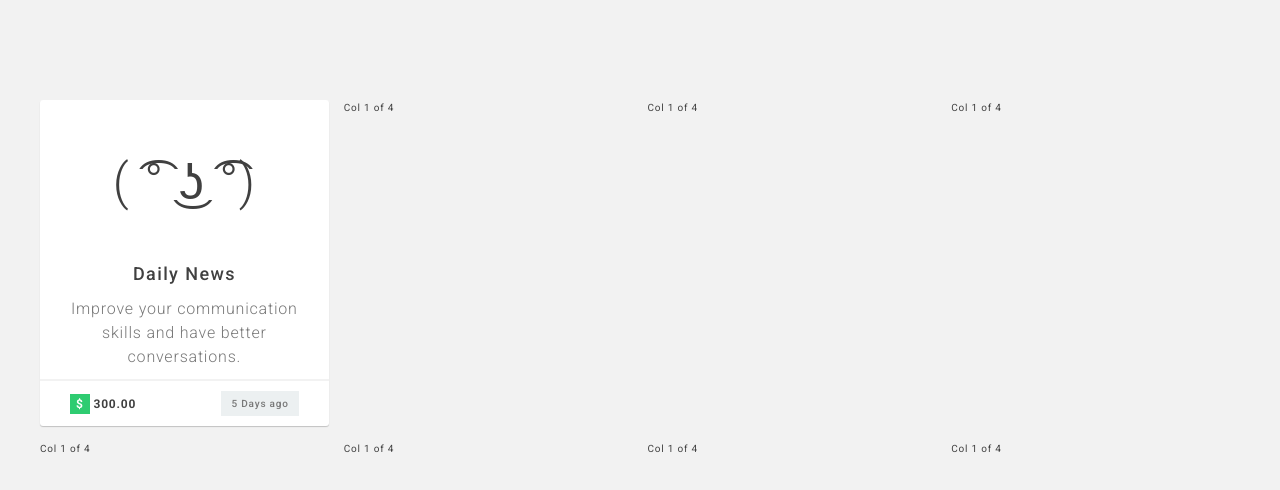
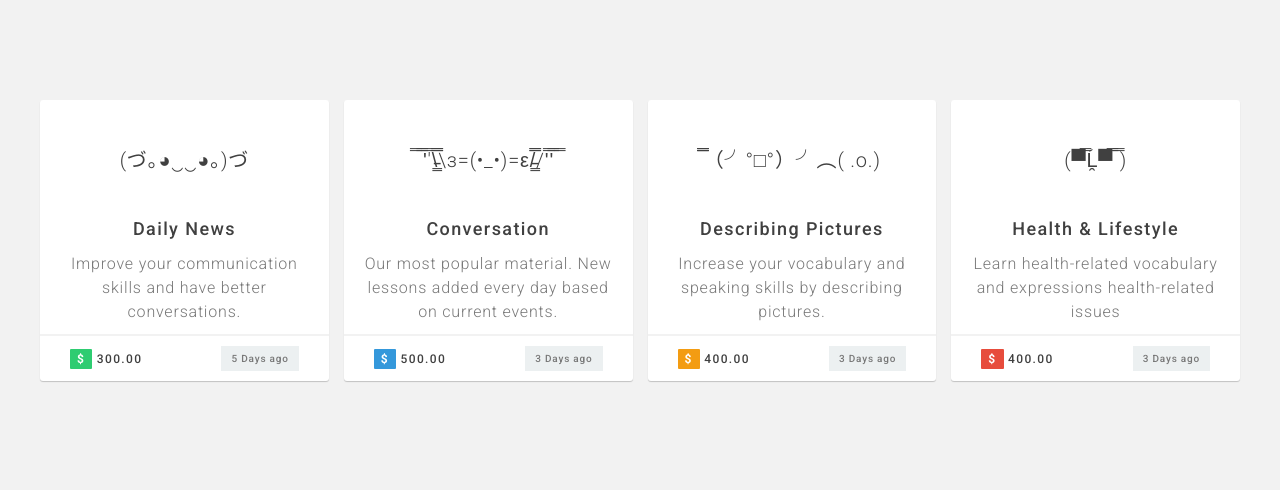
Before and after one commit to kkbjjtllavora/e-commerce, a React (Create React App) app: page / in a window 1280 px wide. Shown: the top 490 px of the page. Built offline with nearby package versions, Linux system fonts and the light colour scheme.

Commit message:
base components done

```diff
--- a/src/App.js
+++ b/src/App.js
@@ -1,87 +1,21 @@
-import { createUseStyles } from 'react-jss';
-import Grid, { GRID_ROW, COL_1_OF_4 } from './components/layout/Grid';
-import { GREY_B, BLACK_A, PURE_WHITE, GREY_E, GREEN_A, GREY_C, GREY_D } from './constants/colors';
-import { DEFAULT_FONT_SIZE } from './constants/styles';
+import { createUseStyles } from "react-jss";
+import Grid, { GRID_ROW, COL_1_OF_4 } from "./components/layout/Grid";
+import { GREY_B } from "./constants/colors";
+import ShadowBox from "./components/layout/ShadowBox";
+import {
+    BADGE_GREEN,
+    BADGE_BLUE,
+    BADGE_ORANGE,
+    BADGE_RED,
+} from "./components/common/Badge";
+import ThumbnailMain from "./components/presentations/ThumbnailMain";
 
 const useStyles = createUseStyles({
     mainContainer: {
         backgroundColor: GREY_B,
-    height: '100vh',
-    width: '100%',
-    padding: '10rem 0',
-  },
-
-  borderBox: {
-    backgroundColor: PURE_WHITE,
-    borderRadius: '3px',
-    boxShadow: 'rgba(0, 0, 0, 0.2) 0px 1px 1px',
-  },
-
-  borderBoxLink: {
-    width: '100%',
-    height: '100%',
-    display: 'block',
-    textDecoration: 'none',
-  },
-
-  thumbnailMain: {
-    padding: '0 2rem',
-    borderBottom: '2px solid rgb(242, 242, 242)',
-  },
-
-  thumbnailSub: {
-    padding: '1rem 3rem',
-    display: 'flex',
-    justifyContent: 'space-between',
-    alignItems: 'center',
-  },
-
-  thumbnailImg: {
-    width: '100%',
-    display: 'inline-block',
-    fontSize: '5rem',
-    textAlign: 'center',
-    color: BLACK_A,
-    margin: '4.5rem 0 4rem',
-    fontWeight: '300',
-  },
-
-  thumbnailTitle: {
-    fontSize: '1.8rem',
-    textAlign: 'center',
-    color: BLACK_A,
-    fontWeight: '500',
-    marginBottom: '1rem',
-    letterSpacing: '1.4px',
-  },
-
-  thumbnailDescription: {
-    color: GREY_E,
-    fontSize: DEFAULT_FONT_SIZE,
-    textAlign: 'center',
-    fontWeight: '300',
-    display: 'inline-block',
-    marginBottom: '1rem',
-  },
-
-  priceContainer: {
-    color: BLACK_A,
-    fontWeight: 600,
-    fontSize: '1.2rem',
-  },
-
-  dateContainer: {
-    color: GREY_E,
-    fontWeight: '500',
-    backgroundColor: GREY_C,
-    padding: '.5rem 1rem',
-  },
-
-  badge: {
-    fontWeight: '600',
-    color: PURE_WHITE,
-    backgroundColor: GREEN_A,
-    padding: '.3rem .6rem',
+        minHeight: "100vh",
+        width: "100%",
+        padding: "10rem 0",
     },
 });
 
@@ -92,45 +26,64 @@ function App() {
         <div className={classes.mainContainer}>
             <Grid variety={GRID_ROW}>
                 <Grid variety={COL_1_OF_4}>
-          <div className={classes.borderBox}>
-            <a href="#" className={classes.borderBoxLink}>
-              <article>
-                <div className={classes.thumbnailMain}>
-                  <div className={classes.thumbnailImg}>
-                    ( ͡° ͜ʖ ͡°)
-                  </div>
-                  <h4 className={classes.thumbnailTitle}>
-                    Daily News
-                  </h4>
-                  <p className={classes.thumbnailDescription}>
-                    Improve your communication skills and have better conversations.
-                  </p>
-                </div>
-
-                <div className={classes.thumbnailSub}>
-                  <div className={classes.priceContainer}>
-                    <span className={classes.badge}>$</span>{" "}
-                    300.00
-                  </div>
-
-                  <div className={classes.dateContainer}>
-                    5 Days ago
-                  </div>
-                </div>
-              </article>
-            </a>
-          </div>
+                    <ShadowBox isLinked>
+                        <ThumbnailMain
+                            fontFace="(づ｡◕‿‿◕｡)づ"
+                            title="Daily News"
+                            description="
+                                    Improve your communication skills and have
+                                    better conversations."
+                            badgeColor={BADGE_GREEN}
+                            badgeIcon="$"
+                            pillContent="5 Days ago"
+                            badgeContent="300.00"
+                        />
+                    </ShadowBox>
                 </Grid>
-        <Grid variety={COL_1_OF_4}>Col 1 of 4</Grid>
-        <Grid variety={COL_1_OF_4}>Col 1 of 4</Grid>
-        <Grid variety={COL_1_OF_4}>Col 1 of 4</Grid>
+                <Grid variety={COL_1_OF_4}>
+                    <ShadowBox isLinked>
+                        <ThumbnailMain
+                            fontFace=" ̿ ̿'̿'\̵͇̿̿\з=(•_•)=ε/̵͇̿̿/'̿'̿ ̿"
+                            title="Conversation"
+                            description="
+                            Our most popular material. New lessons
+                            added every day based on current events."
+                            badgeColor={BADGE_BLUE}
+                            badgeIcon="$"
+                            pillContent="3 Days ago"
+                            badgeContent="500.00"
+                        />
+                    </ShadowBox>
                 </Grid>
-
-      <Grid variety={GRID_ROW}>
-        <Grid variety={COL_1_OF_4}>Col 1 of 4</Grid>
-        <Grid variety={COL_1_OF_4}>Col 1 of 4</Grid>
-        <Grid variety={COL_1_OF_4}>Col 1 of 4</Grid>
-        <Grid variety={COL_1_OF_4}>Col 1 of 4</Grid>
+                <Grid variety={COL_1_OF_4}>
+                    <ShadowBox isLinked>
+                        <ThumbnailMain
+                            fontFace="̿̿̿（╯°□°）╯︵( .o.)"
+                            title="Describing Pictures"
+                            description="
+                            Increase your vocabulary and speaking
+                                        skills by describing pictures."
+                            badgeColor={BADGE_ORANGE}
+                            badgeIcon="$"
+                            pillContent="3 Days ago"
+                            badgeContent="400.00"
+                        />
+                    </ShadowBox>
+                </Grid>
+                <Grid variety={COL_1_OF_4}>
+                    <ShadowBox isLinked>
+                        <ThumbnailMain
+                            fontFace="(▀̿Ĺ̯▀̿ ̿)"
+                            title="Health & Lifestyle"
+                            description="
+                            Learn health-related vocabulary and expressions health-related issues"
+                            badgeColor={BADGE_RED}
+                            badgeIcon="$"
+                            pillContent="3 Days ago"
+                            badgeContent="400.00"
+                        />
+                    </ShadowBox>
+                </Grid>
             </Grid>
         </div>
     );
--- /dev/null
+++ b/src/components/common/Badge.js
@@ -0,0 +1,62 @@
+import { createUseStyles } from "react-jss";
+import {
+    BLUE_A,
+    RED_A,
+    PURE_WHITE,
+    ORANGE_A,
+    GREEN_A,
+    BLACK_A,
+} from "../../constants/colors";
+
+export const BADGE_BLUE = "BADGE_BLUE";
+export const BADGE_RED = "BADGE_RED";
+export const BADGE_GREEN = "BADGE_GREEN";
+export const BADGE_ORANGE = "BADGE_ORANGE";
+
+const BADGE_BASE_STYLE = {
+    fontWeight: "600",
+    color: PURE_WHITE,
+    padding: ".3rem .7rem",
+    borderRadius: "1px",
+};
+
+const useStyles = createUseStyles({
+    badgeContainer: {
+        color: BLACK_A,
+        fontWeight: 500,
+        fontSize: "1.2rem",
+        letterSpacing: "1.4px",
+    },
+
+    [BADGE_BLUE]: {
+        ...BADGE_BASE_STYLE,
+        backgroundColor: BLUE_A,
+    },
+
+    [BADGE_ORANGE]: {
+        ...BADGE_BASE_STYLE,
+        backgroundColor: ORANGE_A,
+    },
+
+    [BADGE_GREEN]: {
+        ...BADGE_BASE_STYLE,
+        backgroundColor: GREEN_A,
+    },
+
+    [BADGE_RED]: {
+        ...BADGE_BASE_STYLE,
+        backgroundColor: RED_A,
+    },
+});
+
+const Badge = ({ variety = GREEN_A, icon, children }) => {
+    const classes = useStyles();
+
+    return (
+        <div className={classes.badgeContainer}>
+            <span className={classes[variety]}>{icon}</span> {children}
+        </div>
+    );
+};
+
+export default Badge;
--- /dev/null
+++ b/src/components/common/Pill.js
@@ -0,0 +1,19 @@
+import { createUseStyles } from "react-jss";
+import { GREY_E, GREY_C } from "../../constants/colors";
+
+const useStyles = createUseStyles({
+    pill: {
+        color: GREY_E,
+        fontWeight: "500",
+        backgroundColor: GREY_C,
+        padding: ".5rem 1rem",
+    },
+});
+
+const Pill = ({ children }) => {
+    const classes = useStyles();
+
+    return <div className={classes.pill}>{children}</div>;
+};
+
+export default Pill;
--- a/src/components/layout/Grid.js
+++ b/src/components/layout/Grid.js
@@ -1,42 +1,42 @@
-import React from 'react';
-import PropTypes from 'prop-types';
-import { createUseCSS } from '../../utils/CSS';
+import React from "react";
+import PropTypes from "prop-types";
+import { createUseCSS } from "../../utils/CSS";
 import {
     MAX_WIDTH,
     GUTTER_HORIZONTAL,
     GUTTER_VERTICAL,
-} from '../../constants/styles';
+} from "../../constants/styles";
 
-export const GRID_ROW   = 'grid-row';
-export const COL_1_OF_2 = 'col-1-of-2';
-export const COL_1_OF_3 = 'col-1-of-3';
-export const COL_2_OF_3 = 'col-2-of-3';
-export const COL_1_OF_4 = 'col-1-of-4';
-export const COL_2_OF_4 = 'col-2-of-4';
-export const COL_3_OF_4 = 'col-3-of-4';
+export const GRID_ROW = "grid-row";
+export const COL_1_OF_2 = "col-1-of-2";
+export const COL_1_OF_3 = "col-1-of-3";
+export const COL_2_OF_3 = "col-2-of-3";
+export const COL_1_OF_4 = "col-1-of-4";
+export const COL_2_OF_4 = "col-2-of-4";
+export const COL_3_OF_4 = "col-3-of-4";
 
 const BASE_COLUMN_STYLE = {
-    float: 'left',
+    float: "left",
 
-    '&:not(:last-child)': {
+    "&:not(:last-child)": {
         marginRight: GUTTER_HORIZONTAL,
-    }
-}
+    },
+};
 
 const useCSS = createUseCSS({
     [GRID_ROW]: {
         maxWidth: MAX_WIDTH,
-        margin: '0 auto',
+        margin: "0 auto",
 
-        '&:not(:last-child)': {
+        "&:not(:last-child)": {
             marginBottom: GUTTER_VERTICAL,
         },
 
-        '&::after': {
+        "&::after": {
             content: '""',
-            display: 'table',
-            clear: 'both',
-        }
+            display: "table",
+            clear: "both",
+        },
     },
 
     [COL_1_OF_2]: {
@@ -67,21 +67,14 @@ const useCSS = createUseCSS({
     [COL_3_OF_4]: {
         ...BASE_COLUMN_STYLE,
         width: `calc(3 * ((100% - 3 * ${GUTTER_HORIZONTAL}) / 4) + ${GUTTER_HORIZONTAL} * 2)`,
-    }
+    },
 });
 
-const Grid = ({
-    variety = GRID_ROW,
-    children,
-}) => {
+const Grid = ({ variety = GRID_ROW, children }) => {
     const classes = useCSS();
 
-    return (
-        <div className={classes[variety]}>
-            {children}
-        </div>
-    );
-}
+    return <div className={classes[variety]}>{children}</div>;
+};
 
 export default Grid;
 
@@ -93,7 +86,7 @@ Grid.propTypes = {
         COL_2_OF_3,
         COL_1_OF_4,
         COL_2_OF_4,
-        COL_3_OF_4
+        COL_3_OF_4,
     ]),
     children: PropTypes.node,
-}
+};
--- /dev/null
+++ b/src/components/layout/ShadowBox.js
@@ -0,0 +1,32 @@
+import { createUseStyles } from "react-jss";
+import { PURE_WHITE, PURE_BLACK_RGB } from "../../constants/colors";
+
+const DEFAULT_SHADOW_BOX_STYLE = `rgba(${PURE_BLACK_RGB}, 0.2) 0px 1px 1px`;
+
+const useStyles = createUseStyles({
+    shadowBox: {
+        backgroundColor: PURE_WHITE,
+        borderRadius: "3px",
+        boxShadow: DEFAULT_SHADOW_BOX_STYLE,
+        transition: 'box-shadow .3s',
+
+        "&:hover": {
+            boxShadow: (props) =>
+                props.isLinked
+                    ? `rgba(${PURE_BLACK_RGB}, 0.1) 0px 5px 5px`
+                    : DEFAULT_SHADOW_BOX_STYLE,
+        },
+    },
+});
+
+const ShadowBox = ({ children, ...props }) => {
+    const classes = useStyles(props);
+
+    return <div className={classes.shadowBox}>{children}</div>;
+};
+
+export default ShadowBox;
+
+ShadowBox.defaultProps = {
+    isLinked: false,
+};
--- /dev/null
+++ b/src/components/presentations/ThumbnailMain.js
@@ -0,0 +1,90 @@
+import { createUseStyles } from "react-jss";
+import { BLACK_A, GREY_E } from "../../constants/colors";
+import { DEFAULT_FONT_SIZE } from "../../constants/styles";
+import Badge from "../common/Badge";
+import Pill from "../common/Pill";
+
+const useStyles = createUseStyles({
+    thumbnailLink: {
+        width: "100%",
+        height: "100%",
+        display: "block",
+        textDecoration: "none",
+    },
+
+    thumbnailMain: {
+        padding: "0 2rem",
+        borderBottom: "2px solid rgb(242, 242, 242)",
+    },
+
+    thumbnailSub: {
+        padding: "1rem 3rem",
+        display: "flex",
+        justifyContent: "space-between",
+        alignItems: "center",
+    },
+
+    fontFaceContainer: {
+        width: "100%",
+        display: "inline-block",
+        fontSize: "2rem",
+        textAlign: "center",
+        color: BLACK_A,
+        margin: "4.5rem 0 4rem",
+        fontWeight: "300",
+    },
+
+    thumbnailTitle: {
+        fontSize: "1.8rem",
+        textAlign: "center",
+        color: BLACK_A,
+        fontWeight: "500",
+        marginBottom: "1rem",
+        letterSpacing: "1.4px",
+    },
+
+    thumbnailDescription: {
+        color: GREY_E,
+        fontSize: DEFAULT_FONT_SIZE,
+        textAlign: "center",
+        fontWeight: "300",
+        display: "inline-block",
+        marginBottom: "1rem",
+    },
+});
+
+const ThumbnailMain = ({
+    fontFace,
+    title,
+    description,
+    badgeColor,
+    badgeIcon,
+    badgeContent,
+    pillContent,
+}) => {
+    const classes = useStyles();
+
+    return (
+        <a href="/#" className={classes.thumbnailLink}>
+            <article>
+                <div className={classes.thumbnailMain}>
+                    <div className={classes.fontFaceContainer}>{fontFace}</div>
+                    <h4 className={classes.thumbnailTitle}>{title}</h4>
+                    <p className={classes.thumbnailDescription}>
+                        {description}
+                    </p>
+                </div>
+
+                <div className={classes.thumbnailSub}>
+                    <Badge variety={badgeColor} icon={badgeIcon}>
+                        {badgeContent}
+                    </Badge>
+
+                    <Pill>{pillContent}</Pill>
+                </div>
+            </article>
+        </a>
+    );
+};
+
+export default ThumbnailMain;
```
Also changed, not shown: src/constants/colors.js (+29 -29 lines), src/constants/styles.js (+15 -15 lines), src/index.js (+8 -8 lines), src/utils/CSS.js (+7 -5 lines), 1 other file (tests, documents, lock files or other folders). Lines whose indentation alone changed are shown as unchanged.
